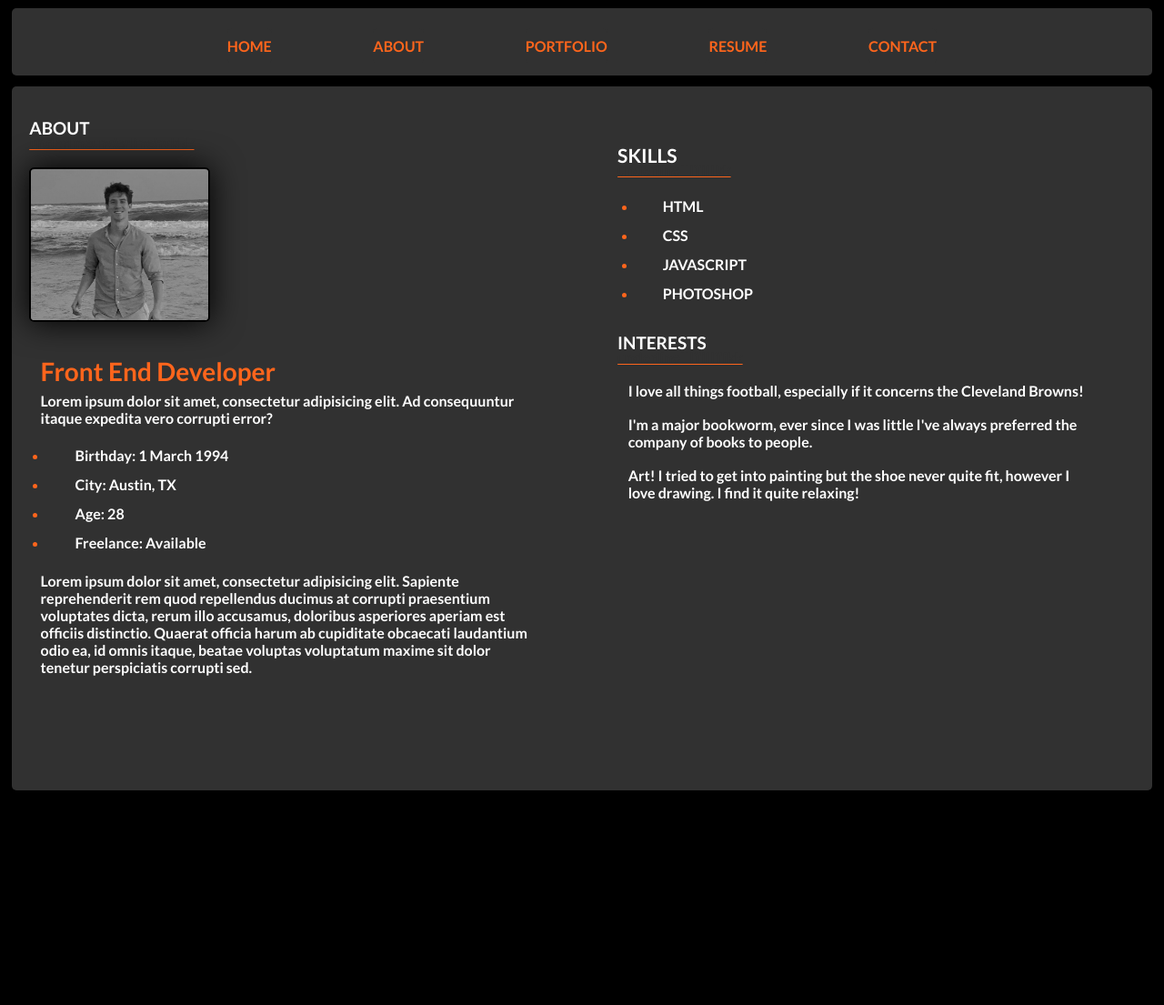
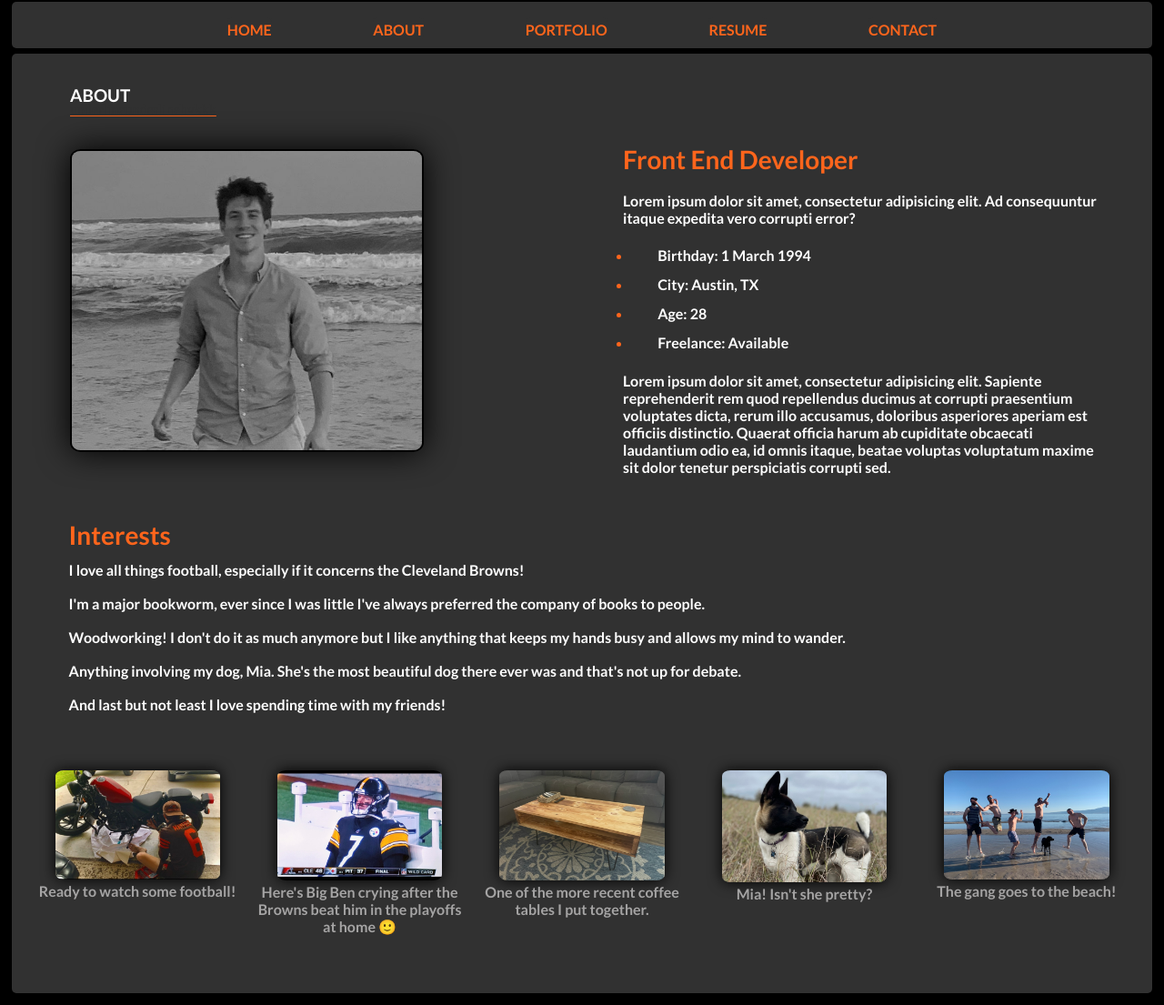
Before and after one commit to jtylorlane/myPortfolio2.0, a plain HTML site: page about.html in a window 1280 px wide. Shown: the part 4-1109 px from the top of the page at 91% size. Before the commit the page ends 885 px from the top, so only its background shows below. Drawn offline with Linux system fonts and the light colour scheme.

Commit message:
about me is done

```diff
--- a/about.css
+++ b/about.css
@@ -3,9 +3,39 @@
   grid-template-areas:
     "header"
     "main"
-
+    "topleft"
+    "topright"
+    "bottomleft"
+    "photobanner"
+    "photobanner"
+    "photobanner"
+    "photobanner"
+    "photobanner"
+    "photocomments"
+    ;
 }
 
+.header { grid-area: header; }
+.topleft { grid-area: topleft; }
+.topright { grid-area: topright; }
+.bottomleft { grid-area: bottomleft; }
+.photobanner { grid-area: photobanner; }
+
+.main {
+    display: grid;
+    gap: 0px;
+    grid-template-areas:
+    "main"
+    "topleft"
+    "topright"
+    "bottomleft"
+    "photobanner"
+    "photobanner"
+    "photobanner"
+    "photobanner"
+    "photobanner"
+    "photocomments";
+  }
 
 body {
   background-color: black;
@@ -23,24 +53,25 @@
   text-decoration: none;
   font-family: "Lato", sans-serif;
   text-transform: uppercase;
-      font-size: 14px;
+  font-size: 16px;
   word-spacing: 10%;
   background-color: #313131;
-      padding-bottom: 3%;
-      padding-top: 2%;
+  padding-bottom: 0%;
+  padding-top: 0%;
   border-radius: 5px;
   margin-bottom: 0%;
 }
 
 .header:hover {
   color: white;
-
 }
 
 .navbar {
   display: flex;
   justify-content: space-evenly;
   margin: 0 10%;
+  padding-top: 3.6%;
+  padding-bottom: 5.5%;
 }
 
 .blah {
@@ -66,7 +97,17 @@
   font-size: 19px;
   margin-left: 4.9%;
   padding-bottom: 0%;
-
+}
+/* topright */
+.bottomleft h1 {
+    color: #fe651c;
+    font-family: "Lato", sans-serif;
+    text-align: left;
+    margin-top: 10%;
+    margin-bottom: 1.3%;
+    font-size: 28px;
+    margin-left: 4.9%;
+    padding-bottom: 0%;
   }
 
 #underline {
@@ -77,7 +118,6 @@
   margin-left: 4.9%;
   padding-top: 0%;
   margin-top: 0%;
-
 }
 
 #pic {
@@ -85,13 +125,12 @@
   max-width: 80%;
   margin-left: 10%;
   margin-right: 10%;
-      margin-top: 7%;
-      box-shadow: 0 0 35px 0  #000000;
+  margin-top: 3%;
+  box-shadow: 0 0 35px 0 #000000;
   border: 2px solid black;
-
 }
-
-    .main h2 {
+/* bottomleft */
+.topright h2 {
   text-align: left;
   color: #fe651c;
   font-family: "Lato", sans-serif;
@@ -101,7 +140,8 @@
   font-size: 28px;
 }
 
-    .main p {
+/* bottomleft */
+.topright p {
   font-family: "Lato", sans-serif;
   text-align: left;
   margin: 0 10%;
@@ -114,36 +154,14 @@
   font-family: "Lato", sans-serif;
   text-align: left;
   line-height: 200%;
-
   color: white;
   margin-left: 0%;
   margin-top: 0%;
   margin-bottom: 0%;
 }
 
-    .skills {
-      font-family: "Lato", sans-serif;
-      text-align: left;
-      line-height: 200%;
-
-      color: white;
-      margin-left: 0%;
-      margin-top: 9%;
-      margin-bottom: 0%;
-
-    }
-
-    .skills h1 {
-      font-size: 21px;
-      margin-bottom: 0%;
-      padding-bottom: 0%;
-      text-transform: uppercase;
-
-    }
-
-    .interests {
-      margin-top: 8%;
-
+.list p {
+  color: rgb(255, 255, 255);
 }
 
 #underline3 {
@@ -156,8 +174,8 @@
   margin-top: 0%;
   margin-bottom: 3%;
 }
-
-    .interests p {
+/* topright */
+.bottomleft p {
   font-family: "Lato", sans-serif;
   text-align: left;
   margin: 0 10%;
@@ -169,34 +187,134 @@
 ul {
   font-weight: bold;
   color: #fe651c;
+}
+
+.photobanner {
+  margin-top: 10%;
+}
+
+.photobanner img {
+width: 96%;
+height:auto;
+margin-left: 2%;
+margin-right: 2%;
+border-radius: 5%;
+border-width: 2px;
+box-shadow: 0 0 15px 0 black;
+
+}
+
+#pic1 {
+margin-top: 3%;
+}
+
+#pic2 {
+  margin-top: 3%;
+}
+
+#pic3 {
+  margin-top: 3%;
+}
+
+#pic4 {
+  margin-top: 3%;
+}
+
+#pic5 {
+  margin-top: 3%;
+}
+
+.pic1container {
+  position: relative;
+  text-align: center;
+  color: #fe651c;
+  font-family: "Lato", sans-serif;
+}
+
+.pic2container {
+  position: relative;
+  text-align: center;
+  color: #fe651c;
+  font-family: "Lato", sans-serif;
+}
+
+.pic3container {
+  position: relative;
+  text-align: center;
+  color: #fe651c;
+  font-family: "Lato", sans-serif;
+}
+
+.pic4container {
+  position: relative;
+  text-align: center;
+  color: #fe651c;
+  font-family: "Lato", sans-serif;
+}
+
+.pic5container {
+  position: relative;
+  text-align: center;
+  color: #fe651c;
+  font-family: "Lato", sans-serif;
+}
+
+
+
+@media (min-width: 769px) {
+    .container {
+        display: grid;
+        grid-template-areas:
+          "header header"
+          "main main"
+          "topleft topright"
+          "bottomleft bottomleft"
+          "photobanner photobanner"
+          "photocomments photocomments";
+      }
+
+
+
+  .topleft {
+margin-bottom: 0%;
+padding-bottom: 0%;
 
 }
 
 
+/* bottomleft */
+.topright {
+margin-bottom: 0%;
+padding-bottom: 0%;
+
+}
+/* topright */
+.bottomleft {
+margin-top: 2%;
+margin-left: 5%;
+
+}
 
 
-
-/* below, small screens, laptops */
-
-@media (min-width: 769px) {
-  .container {
-    display: grid;
-    gap: 0px;
-    grid-template-areas:
-      "header header"
-      "main main"
-      "topleft topright";
+.topright h2 {
+    margin-top: 10%;
+    margin-bottom: 3%;
 }
 
   .main {
     display: grid;
     gap: 0px;
     grid-template-areas:
-        "topleft topright";
+    "main main"
+    "topleft topright"
+    "bottomleft bottomleft"
+    "photobanner photobanner"
+    "photocomments photocomments";
   }
 
-  }
   body {
+    margin-left: 1%;
+    margin-right: 1%;
     margin-bottom: 0%;
     padding-bottom: 0%;
   }
@@ -204,50 +322,124 @@
   .header {
     font-size: 16px;
     word-spacing: 0%;
-    padding-bottom: 1%;
-    padding-top: 1%;
+    padding-bottom: 0%;
+    padding-top: 0%;
     border-radius: 5px;
     margin-bottom: 0%;
     margin-top: 1%;
-    text-align: right;
-    margin-right: 0%;
-    margin-left: 0%;
   }
 
   .main {
     margin-bottom: 1%;
     padding-top: 3%;
-    margin-left: 0%;
   }
 
   .main h1 {
     margin-top: 0%;
     padding-top: 0%;
-    margin-left: 3%;
+
+    text-align: left;
   }
 
   #underline {
-    margin-left: 3%;
+    text-align: left;
+    padding-bottom: 0%;
+    margin-left: 0%;
+}
+
+
+
+.blah {
+    margin-left: 10%;
+}
+
+#underline3 {
+margin-left: 0%;
+padding-left: 0%;
+
+}
+
+
+  .navbar {
+    padding-bottom: 0%;
+    padding-top: .52%;
+    margin-bottom: .15%;
   }
 
   #pic {
-    max-width: 30%;
-    margin-top: 3%;
-    margin-left: 3%;
+    width: 60%;
+    margin-bottom: 7%;
+    /* margin-left: 25%; */
   }
 
- .skills {
-   margin-top: 5%;
+  .bottomleft h1 {
+    color: #fe651c;
+    font-family: "Lato", sans-serif;
+    margin-bottom: 1%;
+    font-size: 28px;
   }
 
- .interests {
-margin-top: 5%;
-padding-bottom: 5%;
+  .bottomleft p {
+margin-left: 0%;
+  }
+
+.photobanner {
+      display: flex;
+      justify-content: center;
+      margin-left: 2%;
+      margin-right: 2%;
+      margin-top: 3%;
+    }
+
+.photobanner img {
+      width: 80%;
+      height:auto;
+      border-radius: 5%;
+      border-width: 2px;
+        box-shadow: 0 0 15px 0 black;
 
       }
 
- #underline3 {
-   margin-left: 3%;
+      .pic1container {
+        position: relative;
+        text-align: center;
+        color: rgb(165, 164, 164);
+        font-family: "Lato", sans-serif;
+        margin-right: 1.5%;
+      }
+
+      .pic2container {
+        position: relative;
+        text-align: center;
+        color: rgb(165, 164, 164);
+        font-family: "Lato", sans-serif;
+        margin-right: 1.5%;
+
+      }
+
+      .pic3container {
+        position: relative;
+        text-align: center;
+        color: rgb(165, 164, 164);
+        font-family: "Lato", sans-serif;
+        margin-right: 1.5%;
+
+      }
+
+      .pic4container {
+        position: relative;
+        text-align: center;
+        color: rgb(165, 164, 164);
+        font-family: "Lato", sans-serif;
+        margin-right: 1.5%;
+
+      }
+
+      .pic5container {
+        position: relative;
+        text-align: center;
+        color: rgb(165, 164, 164);
+        font-family: "Lato", sans-serif;
       }
 
 }
@@ -257,13 +449,47 @@ padding-bottom: 5%;
     display: grid;
     grid-template-areas:
       "header header"
-      "main main";
+      "main main"
+      "topleft bottomleft"
+      "topright bottomright"
+      "photobanner photobanner"
+      "photocomments photocomments";
   }
 
+  .topleft {
+
+
+}
+
+.bottomleft {
+
+
+}
+
+.topright {
+
+
+}
+
+.bottomright {
+
+
+}
+
+.main {
+    display: grid;
+    gap: 0px;
+    grid-template-areas:
+    "main main"
+    "topleft topright"
+    "bottomleft bottomleft"
+    "photobanner photobanner"
+    "photocomments photocomments";
+  }
 
   .header {
-    padding-top: 0.7%;
-    padding-bottom: 0.5%;
+    padding-top: 0.4%;
+    padding-bottom: 0.2%;
     margin-bottom: 0%;
     margin-top: 0.5%;
   }
@@ -273,42 +499,18 @@ padding-bottom: 5%;
     padding-bottom: 5%;
   }
 
-  #pic {
-    max-width: 25%;
-    margin-top: 2%;
+  .main h1 {
+    margin-top: 0%;
+    margin-left: 0%;
+    margin-right: 0%;
   }
 
-  .main h2 {
-    margin-top: 2%;
+  #underline {
+    margin-left: 0%;
+    margin-right: 0%;
   }
 
-  .skills {
-    margin-top: 3%;
-    margin-bottom: 3%;
-
+  .navbar {
+    padding-bottom: 0.4%;
   }
-
-  .interests {
-    margin-top: 0%;
-    margin-bottom: 0%;
-    padding-bottom: 5%;
 }
-
-.interests h1 {
-margin-bottom: 0%;
-padding-bottom: 0%;
-}
-
-  #underline3 {
-    margin-left: 3%;
-    margin-bottom: 1.5%;
-  }
-
-  .interests p {
-    margin-top: 0%;
-    padding-top: 0%;
-
-
-  }
-
-}
--- a/about.html
+++ b/about.html
@@ -30,18 +30,18 @@
 
 <div class="main">
 
+  <!-- topleft -->
   <div class="topleft">
       <div class="blah">
           <h1>ABOUT</h1>
           <p id="underline">underlineunderlinehvkkk</p>
       </div>
-  <img
-    src="./aboutphoto.jpg"
-    width="auto"
-    height="auto"
-    id="pic">
+      <img src="./aboutphoto.jpg" width="auto" height="auto" id="pic">
+  </div>
+<!-- topleft -->
 
-
+<!-- topright -->
+  <div class="topright">
     <h2>Front End Developer</h2>
     <p>Lorem ipsum dolor sit amet, consectetur adipisicing elit. Ad consequuntur itaque expedita vero corrupti error?</p>
 
@@ -50,39 +50,64 @@
         <li><p>City: Austin, TX</p></li>
         <li><p>Age: 28</p></li>
         <li><p>Freelance: Available</p></li>
+    </div></ul>
+      <p>Lorem ipsum dolor sit amet, consectetur adipisicing elit. Sapiente reprehenderit rem quod repellendus ducimus at corrupti praesentium voluptates dicta, rerum illo accusamus, doloribus asperiores aperiam est officiis distinctio. Quaerat officia harum ab cupiditate obcaecati laudantium odio ea, id omnis itaque, beatae voluptas voluptatum maxime sit dolor tenetur perspiciatis corrupti sed.</p>
+  </div>
+<!-- topright -->
 
 
-</div></ul>
-
-
-<p>Lorem ipsum dolor sit amet, consectetur adipisicing elit. Sapiente reprehenderit rem quod repellendus ducimus at corrupti praesentium voluptates dicta, rerum illo accusamus, doloribus asperiores aperiam est officiis distinctio. Quaerat officia harum ab cupiditate obcaecati laudantium odio ea, id omnis itaque, beatae voluptas voluptatum maxime sit dolor tenetur perspiciatis corrupti sed.</p>
-</div>
-
-<div class="topright">
-<div class="skills">
-  <div class="blah">
-<h1>Skills</h1>
-<p id="underline">underlineIIIiiiIIkk</p>
-</div>
-<ul>
-  <li><p>HTML</p></li>
-  <li><p>CSS</p></li>
-  <li><p>JAVASCRIPT</p></li>
-  <li><p>PHOTOSHOP</p></li>
-</ul>
-</div>
-
-<div class="interests">
-  <div class="blah">
-  <h1>INTERESTS</h1>
-  <p id="underline3">underlineIIIiiiIIiiikk</p></div>
+<!-- bottomleft -->
+  <div class="bottomleft">
+        <h1>Interests</h1>
         <p>I love all things football, especially if it concerns the Cleveland Browns!</p>
         <br>
         <p>I'm a major bookworm, ever since I was little I've always preferred the company of books to people.</p>
         <br>
-  <p>Art! I tried to get into painting but the shoe never quite fit, however I love drawing. I find it quite relaxing!</p>
+        <p>Woodworking! I don't do it as much anymore but I like anything that keeps my hands busy and allows my mind to wander.</p>
+        <br>
+        <p>Anything involving my dog, Mia. She's the most beautiful dog there ever was and that's not up for debate. </p>
+        <br>
+        <p>And last but not least I love spending time with my friends!</p>
+
+
+        <br>
   </div>
-  <!-- interests div below -->
+<!-- bottomleft -->
+
+
+<!-- photobanner -->
+<div class="photobanner">
+
+
+<div class="pic1container">
+    <img src="./pic1.jpeg" width="auto" height="auto" id="pic1">
+    <div class="centered">Ready to watch some football!</div>
+</div>
+
+<div class="pic2container">
+    <img src="./pic2.jpeg" width="auto" height="auto" id="pic2">
+    <div class="centered">Here's Big Ben crying after the Browns beat him in the playoffs at home 🙂 </div>
+</div>
+
+<div class="pic3container">
+    <img src="./pic3.jpeg" width="auto" height="auto" id="pic3">
+    <div class="centered">One of the more recent coffee tables I put together.</div>
+  </div>
+
+    <div class="pic4container">
+    <img src="./pic4.jpeg" width="auto" height="auto" id="pic4">
+    <div class="centered">Mia! Isn't she pretty?</div>
+  </div>
+
+  <div class="pic5container">
+    <img src="./pic5.jpg" width="auto" height="auto" id="pic5">
+    <div class="centered">The gang goes to the beach!</div>
+
+
+  </div>
+
+
+<!-- photobanner -->
 </div>
 
 
--- a/contact.css
+++ b/contact.css
@@ -28,7 +28,7 @@ body {
     text-decoration: none;
     font-family: "Lato", sans-serif;
     text-transform: uppercase;
-    font-size: 14px;
+    font-size: 16px;
     word-spacing: 10%;
     background-color: #313131;
     padding-bottom: 1.5%;
@@ -154,6 +154,8 @@ body {
         margin-right: 1%;
         margin-bottom: 0%;
         padding-bottom: 0%;
+        padding-left: 0%;
+        padding-right: 0%;
         }
 
     .header {
--- a/portfolio.css
+++ b/portfolio.css
@@ -22,7 +22,7 @@ body {
   text-decoration: none;
   font-family: "Lato", sans-serif;
   text-transform: uppercase;
-  font-size: 14px;
+  font-size: 16px;
   word-spacing: 10%;
   background-color: #313131;
   padding-bottom: 1.5%;
@@ -47,9 +47,9 @@ body {
   grid-area: main;
   background-color: #313131;
   padding-top: 8%;
-  padding-bottom: 10%;
+  padding-bottom: 5%;
   border-radius: 5px;
-  margin-top: 1%;
+  margin-top: .9%;
   margin-bottom: 0%;
 }
 
--- a/styles.css
+++ b/styles.css
@@ -21,7 +21,7 @@ body {
   text-decoration: none;
   font-family: "Lato", sans-serif;
   text-transform: uppercase;
-  font-size: 14px;
+  font-size: 16px;
   word-spacing: 10%;
   background-color: #313131;
   padding-bottom: 3%;
```
Also changed, not shown: pic1.jpeg (added), pic2.jpeg (added), pic3.jpeg (added), pic4.jpeg (added), pic5.jpg (added). Lines whose indentation alone changed are shown as unchanged.
